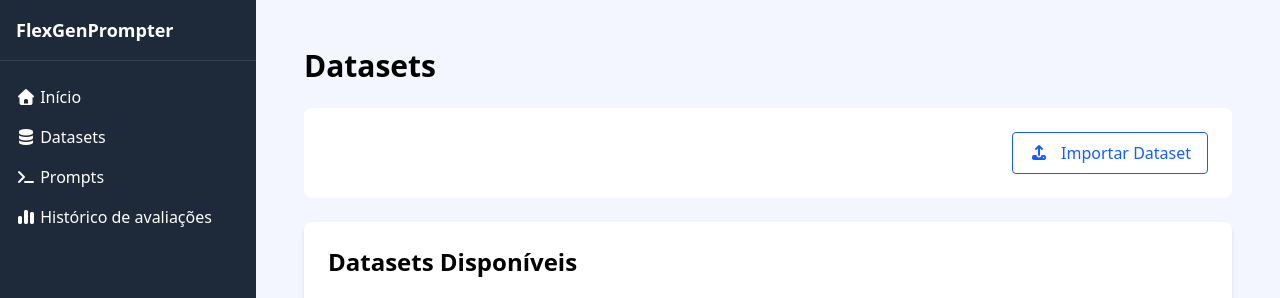
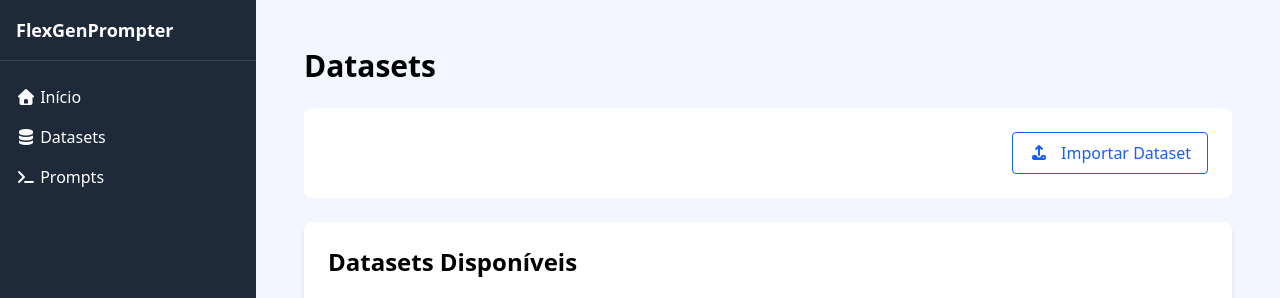
Before and after one commit to MicaelRiboura/flex-gen-prompter, a Django app: page /datasets/ in a window 1280 px wide. Shown: the top 298 px of the page. Run offline with Django 5.2, Linux system fonts and the light colour scheme; data that the repository does not hold is empty; parts of the project's set-up code (start-up, migrations or seed data) failed here and were passed over; some libraries are stand-ins or nearby versions.

Commit message:
fix(core): remove results history

```diff
--- a/core/templates/base/base.html
+++ b/core/templates/base/base.html
@@ -20,7 +20,6 @@
             <a href="{% url 'home' %}" class="block px-4 py-2 hover:bg-gray-700"><i class="fa-solid fa-house"></i> Início</a>
             <a href="{% url 'datasets' %}" class="block px-4 py-2 hover:bg-gray-700"><i class="fa-solid fa-database"></i> Datasets</a>
             <a href="{% url 'get_prompts' %}" class="block px-4 py-2 hover:bg-gray-700"><i class="fa-solid fa-terminal"></i> Prompts</a>
-            <a href="{% url 'home' %}" class="block px-4 py-2 hover:bg-gray-700"><i class="fa-solid fa-chart-simple"></i> Histórico de avaliações</a>
         </nav>
     </sidebar>
     <div class="ml-64 p-4 bg-[#F3F6FE] min-h-screen">
```
